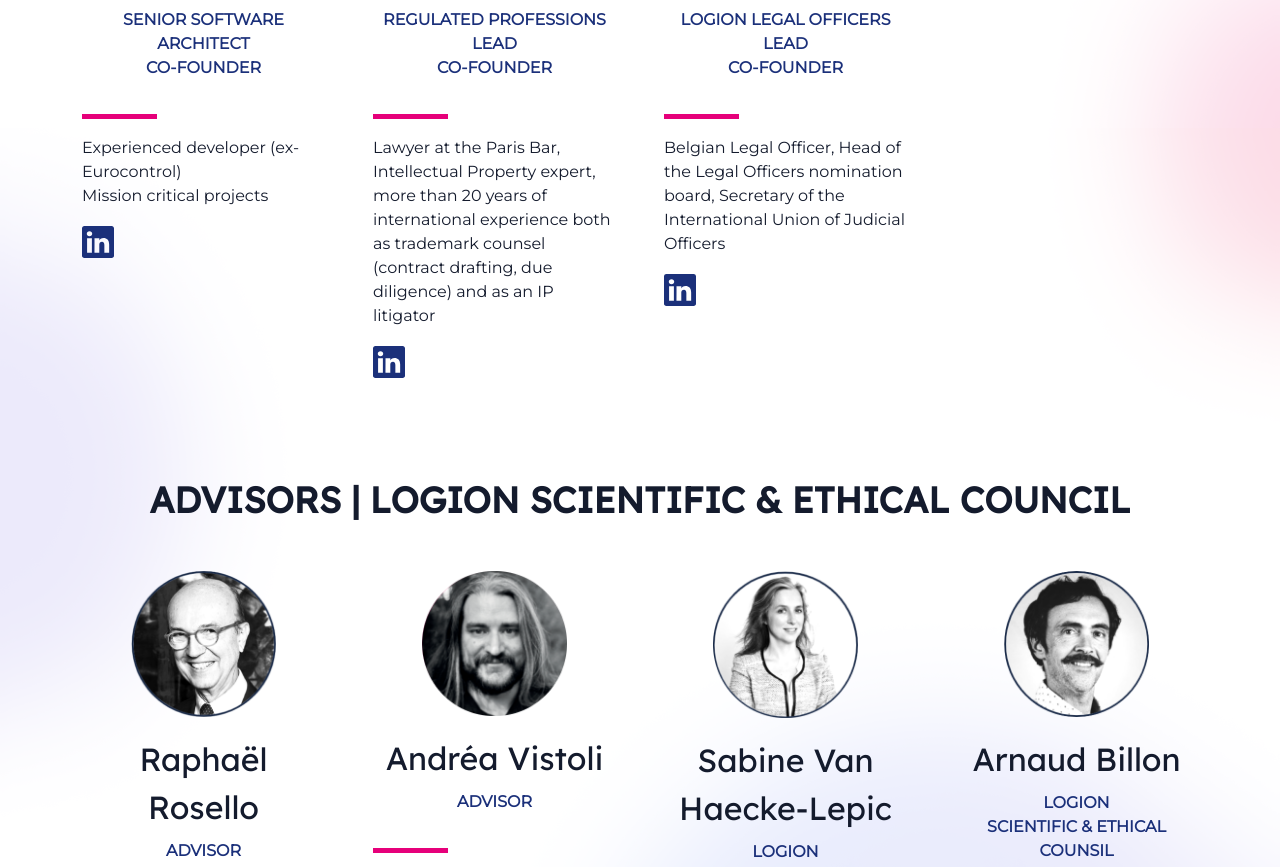
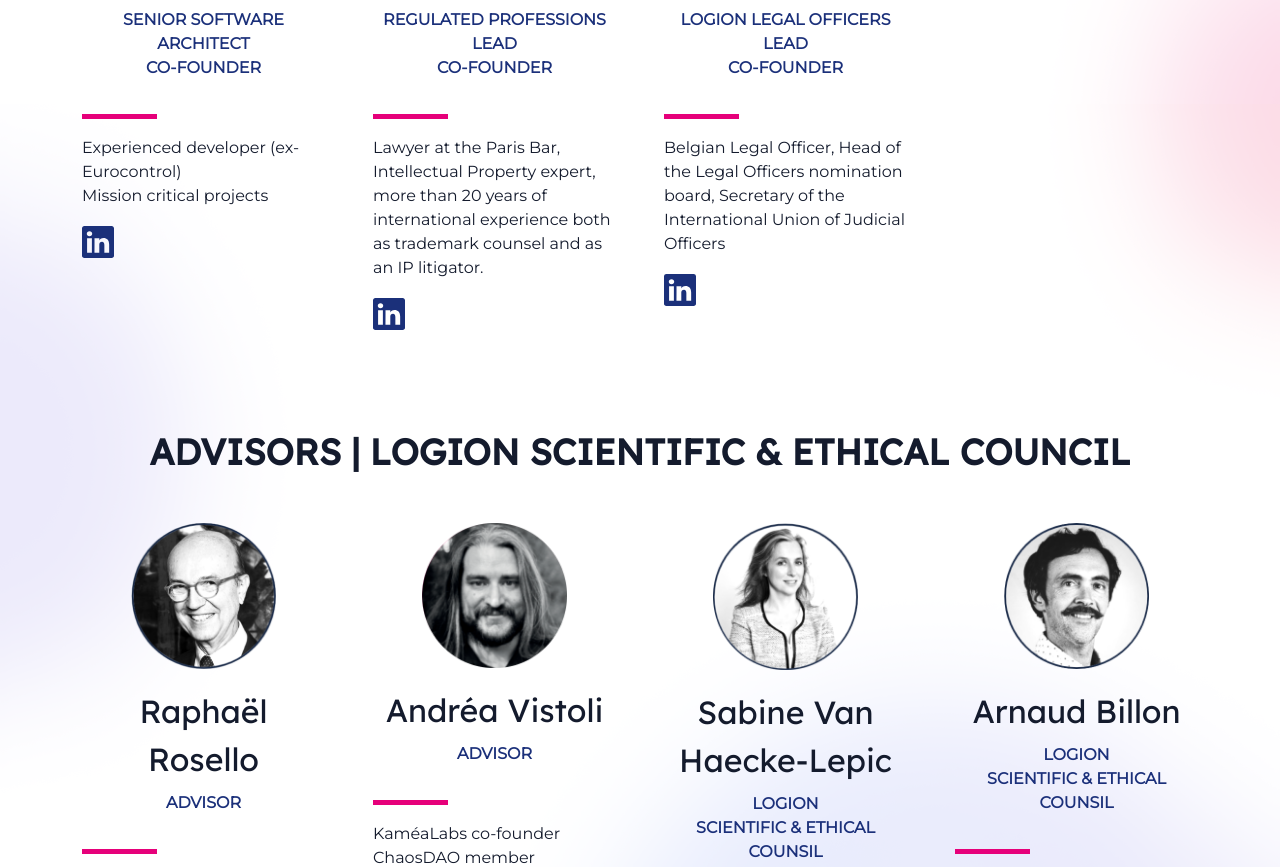
Before and after one commit to logion-network/logion-web-site, a React (Create React App) app: page / in a window 1280 px wide. Shown: the part 5060-5927 px from the top of the page. Built offline with nearby package versions, Linux system fonts and the light colour scheme.

Commit message:
Update Content.tsx

```diff
--- a/src/Content.tsx
+++ b/src/Content.tsx
@@ -343,9 +343,7 @@
                 title={<>Regulated professions lead<br/>Co-founder</> }
                 description={<>
                     { /* START EDIT */ }
-                    Lawyer at the Paris Bar, Intellectual Property expert, more than 20 years of
-                    international experience both as trademark counsel (contract drafting, due diligence)
-                    and as an IP litigator
+                    Lawyer at the Paris Bar, Intellectual Property expert, more than 20 years of international experience both as trademark counsel and as an IP litigator.
                     { /* STOP EDIT */ }
                 </>}
                 linkedIn="https://www.linkedin.com/in/casey-joly/"
```
